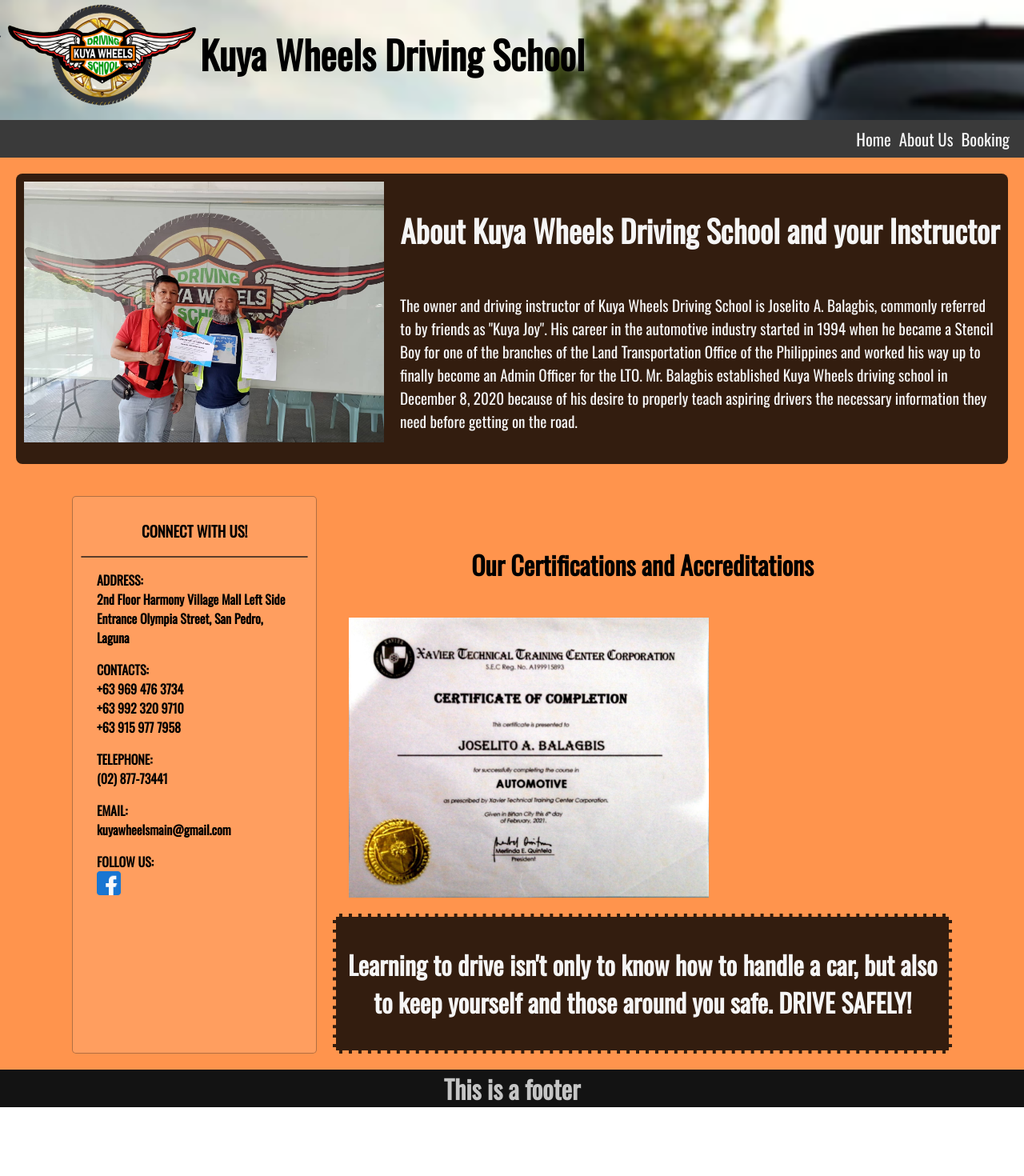
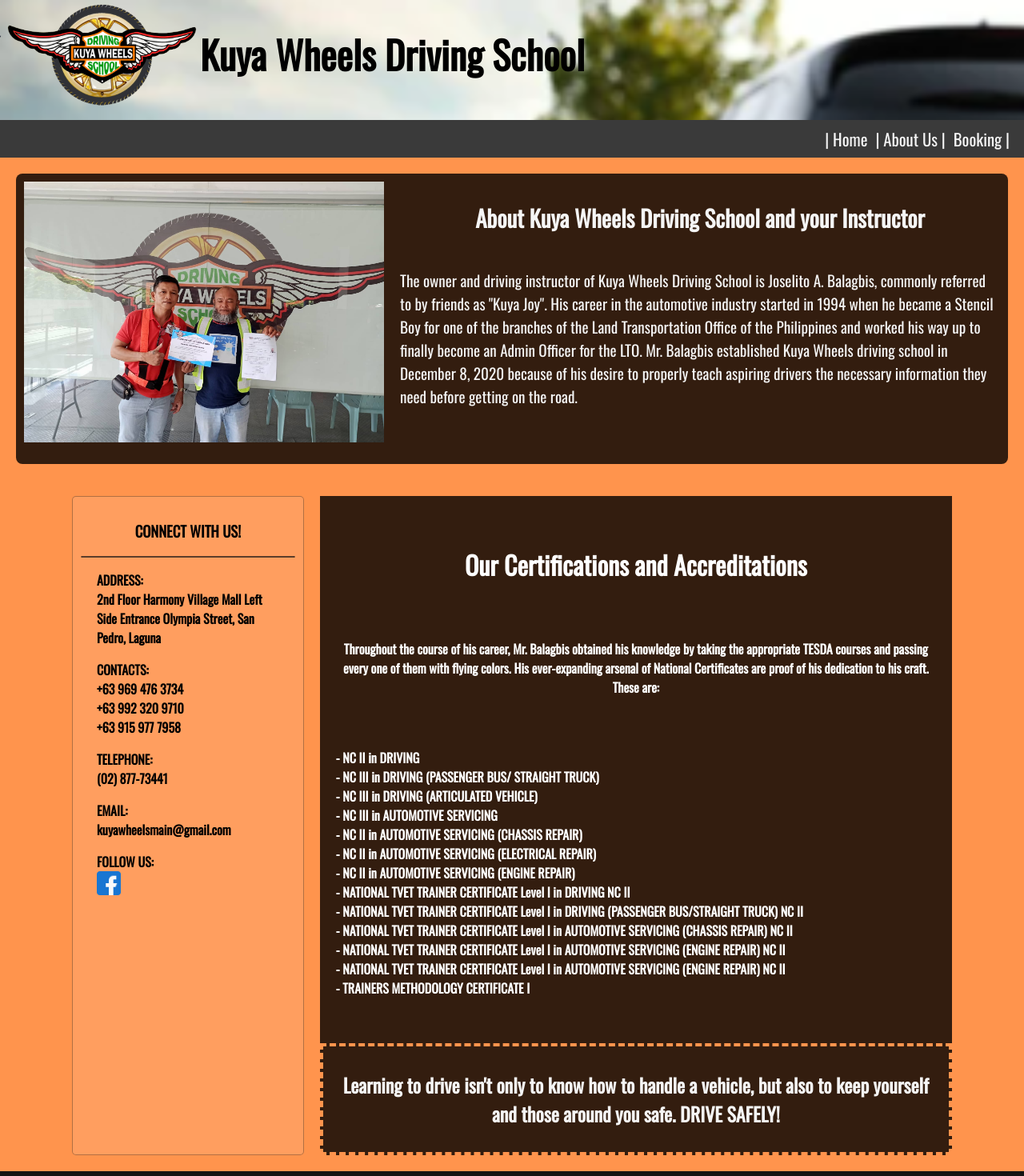
Before and after one commit to dongumayagay/kuya-wheels, a SvelteKit app: page /aboutus in a window 1280 px wide. Shown: the top 1470 px of the page at 80% size. Before the commit the page ends 1384 px from the top, so only its background shows below. Built offline with nearby package versions, Linux system fonts and the light colour scheme.

Commit message:
overall grammar corrections and info

```diff
--- a/src/routes/Footer.svelte
+++ b/src/routes/Footer.svelte
@@ -2,7 +2,7 @@
 <footer>
     <div>
         <h1>
-            This is a footer
+            Click "Booking" to book an appointment for your chosen course now!
         </h1>
     </div>
 
@@ -13,7 +13,7 @@
         margin: 0;
     }
     h1 {
-        color: rgb(197, 197, 197);
+        color: rgb(255, 132, 50);
     }
     footer {
         margin-top: auto;
--- a/src/routes/Navbar.svelte
+++ b/src/routes/Navbar.svelte
@@ -1,8 +1,8 @@
 <nav>
 	<div class="link-container">
-		<a href="/">Home</a>
-		<a href="/aboutus">About Us</a>
-		<a href="/book">Booking</a>
+		<a href="/">| Home </a>
+		<a href="/aboutus">| About Us |</a>
+		<a href="/book"> Booking |</a>
 	</div>
 </nav>
 
--- a/src/routes/aboutus/+page.svelte
+++ b/src/routes/aboutus/+page.svelte
@@ -46,12 +46,21 @@
 	<div id="aboutPanel">
 		<div id="aboutCompany">
 			<h4>Our Certifications and Accreditations</h4>
-			<div id="certs">
-				<img src="/cert1.jpg" alt="">
-			</div>
+			<h5>
+				Throughout the course of his career, Mr. Balagbis obtained his knowledge by taking the appropriate TESDA courses
+				and passing every one of them with flying colors. His ever-expanding arsenal of National Certificates are proof of his
+				dedication to his craft. These are:
+				</h5>
+			<h6>
+				- NC II in DRIVING<br>- NC III in DRIVING (PASSENGER BUS/ STRAIGHT TRUCK)<br>
+				- NC III in DRIVING (ARTICULATED VEHICLE)<br>- NC III in AUTOMOTIVE SERVICING<br>- NC II in AUTOMOTIVE SERVICING (CHASSIS REPAIR)<br>
+				- NC II in AUTOMOTIVE SERVICING (ELECTRICAL REPAIR)<br>- NC II in AUTOMOTIVE SERVICING (ENGINE REPAIR)<br>- NATIONAL TVET TRAINER CERTIFICATE Level I in DRIVING NC II<br>
+				- NATIONAL TVET TRAINER CERTIFICATE Level I in DRIVING (PASSENGER BUS/STRAIGHT TRUCK) NC II<br>- NATIONAL TVET TRAINER CERTIFICATE Level I in AUTOMOTIVE SERVICING (CHASSIS REPAIR) NC II<br>- NATIONAL TVET TRAINER CERTIFICATE Level I in AUTOMOTIVE SERVICING (ENGINE REPAIR) NC II<br>
+				- NATIONAL TVET TRAINER CERTIFICATE Level I in AUTOMOTIVE SERVICING (ENGINE REPAIR) NC II<br>- TRAINERS METHODOLOGY CERTIFICATE I
+			</h6>
 		</div>
 		<div id="reminderMess">
-			<h2>Learning to drive isn't only to know how to handle a car, but also to keep yourself and those around you safe. DRIVE SAFELY!</h2>
+			<h2>Learning to drive isn't only to know how to handle a vehicle, but also to keep yourself and those around you safe. DRIVE SAFELY!</h2>
 		</div>
 	</div>
 
@@ -97,7 +106,12 @@
 	}
 	#contactInfo, #aboutCompany{
 		padding: 10px;
+		background-color: rgba(0,0,0,0.8);
 		/* border: 1px solid yellow; */
+	}
+	#certs{
+		display: flex;
+		flex-direction: column;
 	}
 	#contactInfo{
 		background-color:rgba(255, 255, 255, 0.1);
@@ -112,7 +126,7 @@
 	}
 	h2{
 		text-align: center;
-		font-size: 2em;
+		font-size: 1.5em;
 	}
 	h3{
 		text-align: center;
@@ -120,6 +134,13 @@
 	h4{
 		text-align: center;
 		font-size: 2em;
+	}
+	h5{
+		font-size: 1em;
+	}
+	h6{
+		text-align: left;
+		font-size: 1em;
 	}
 	hr {
 		border: 1px solid rgba(20, 20, 20, 0.7);
@@ -133,6 +154,10 @@
 	}
 	#aboutCompany{
 		padding: 20px;
+		text-align: center;
+		color: white;
+		display: flex;
+		flex-direction: column;
 	}
 	#certs{
 		display: flex;
```
Also changed, not shown: src/routes/book/+page.svelte (+13 -13 lines).
